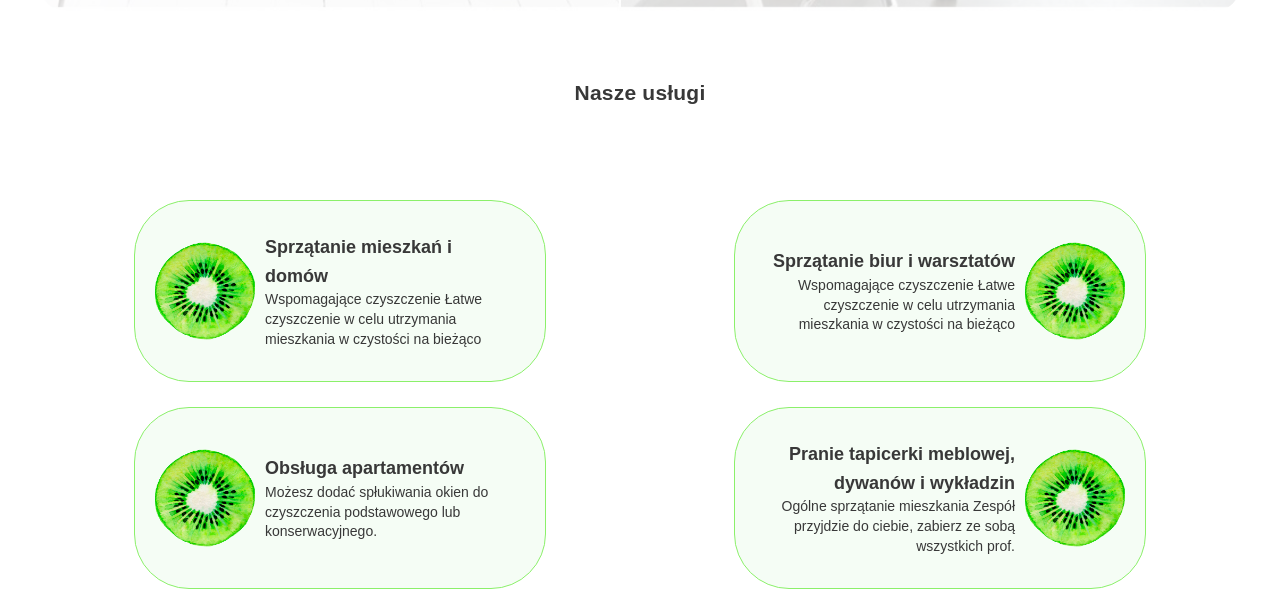
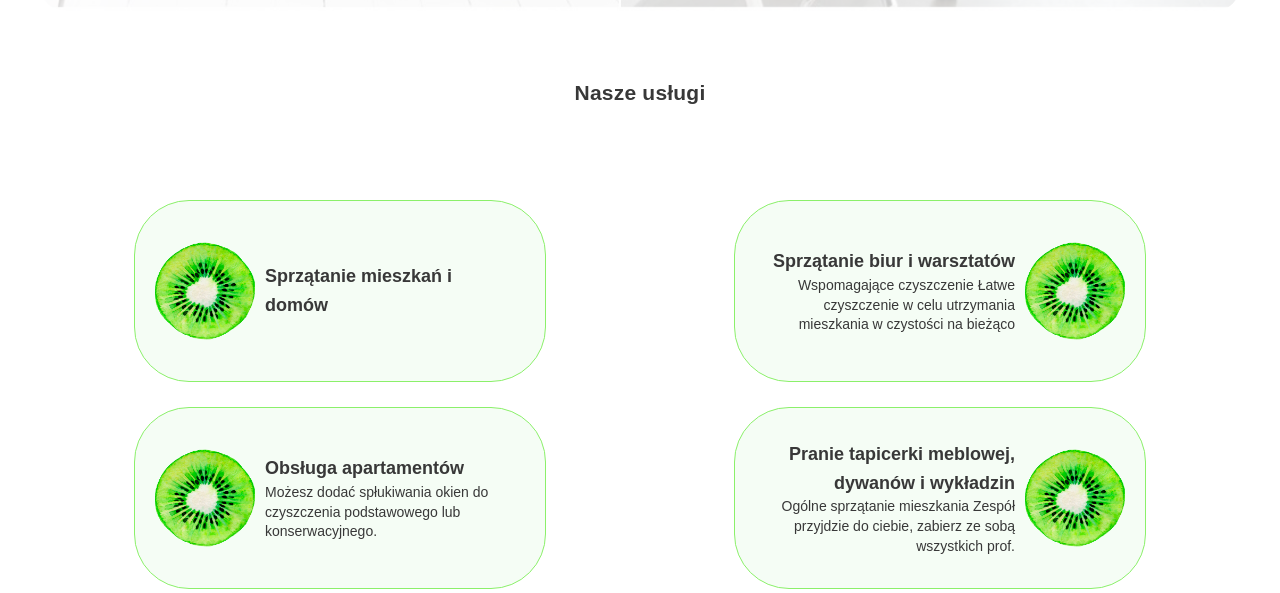
Before and after one commit to seb510/celeaner-site, a PHP site: page / in a window 1280 px wide. Shown: the part 1003-1596 px from the top of the page. Run offline with PHP 8.4, Linux system fonts and the light colour scheme; some web fonts are replaced.

Commit message:
fix css and change text

```diff
--- a/css/style.css
+++ b/css/style.css
@@ -1,7 +1,6 @@
 /* ------ Specification ------ */
 
 @import url('https://fonts.googleapis.com/css2?family=Loved+by+the+King&display=swap');
-
 * {
     margin: 0;
     padding: 0;
@@ -16,7 +15,6 @@
 
 body {
     color: #383838;
-    overflow: hidden;
 }
 
 p {
@@ -447,7 +445,6 @@ button:active,
         bottom: 0;
         box-shadow: 0 0 5px rgba(0, 0, 0, 0.5);
     }
-
     100% {
         bottom: 50px;
         box-shadow: 0 50px 50px rgba(0, 0, 0, 0.1);
--- a/index.html
+++ b/index.html
@@ -92,7 +92,7 @@
                     <div class="propous__info">
                         <h3 class="propous__title">Sprzątanie mieszkań i domów</h3>
                         <p class="propous__text">
-                            Wspomagające czyszczenie Łatwe czyszczenie w celu utrzymania mieszkania w czystości na bieżąco
+
                         </p>
                     </div>
                 </div>
```
